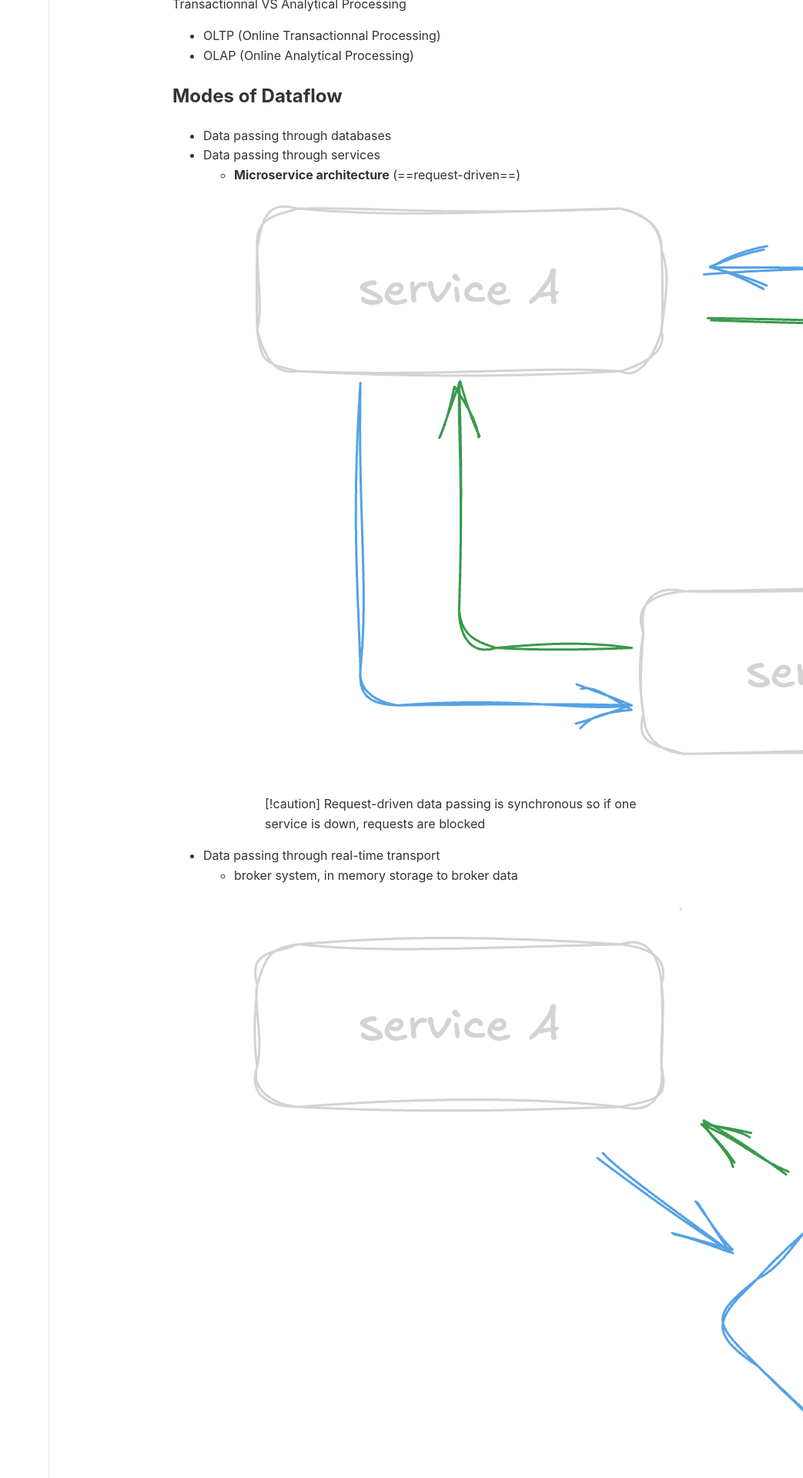
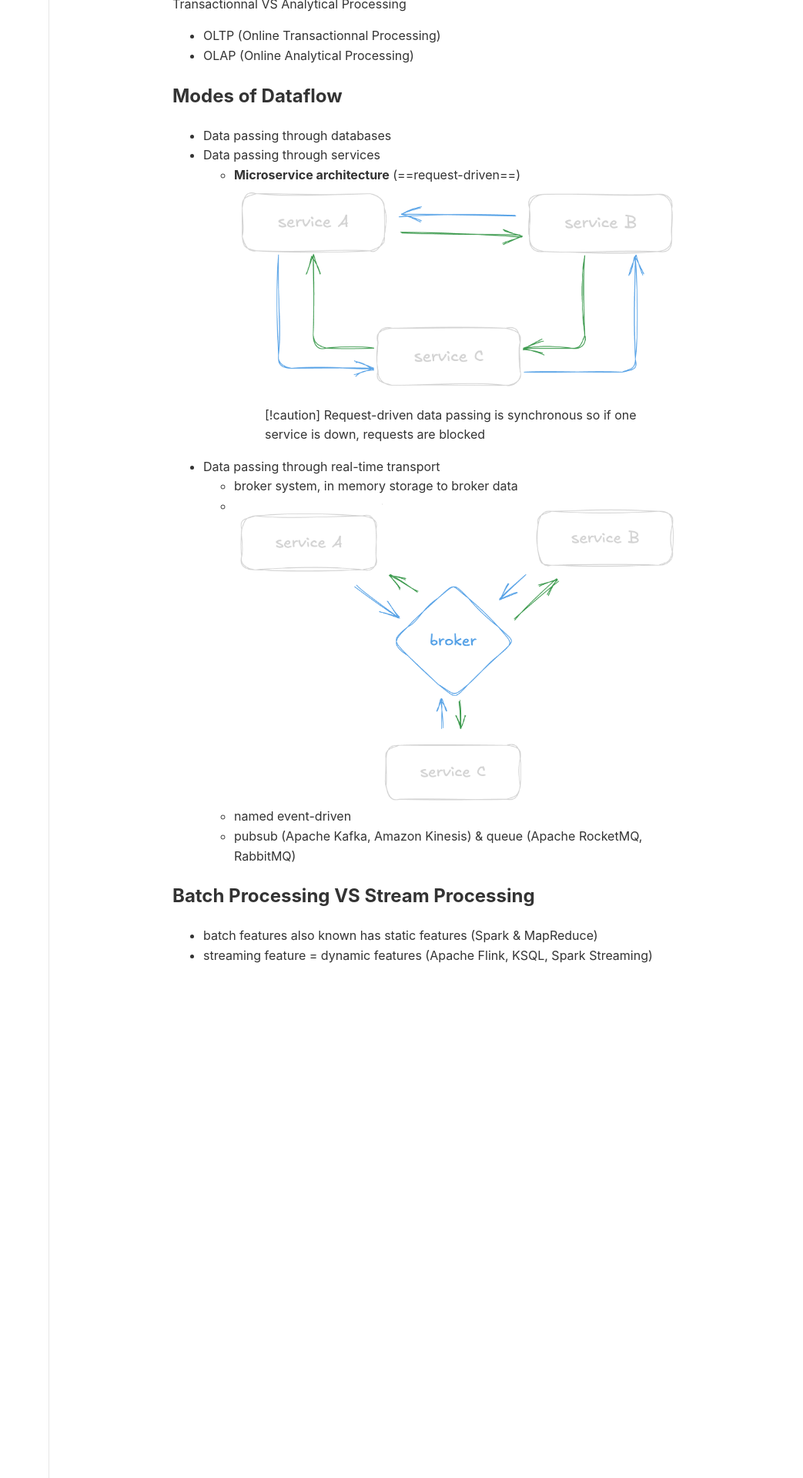
Before and after one commit to tayheau/tayheau.github.io, a Jekyll site: the page built from _notes/designing-ml-systems/chapter1.md, in a window 1280 px wide. Shown: the part 1427-3347 px from the top of the page at 77% size, without its empty margins (237-1280 px from the left). Built offline with Jekyll 4.4.1, drawn with Linux system fonts in a browser that asks for light colours.

Commit message:
Update book.html

```diff
--- a/_layouts/book.html
+++ b/_layouts/book.html
@@ -10,6 +10,11 @@
       font-family: -apple-system, BlinkMacSystemFont, "Segoe UI", Roboto, sans-serif;
       color: #333;
       line-height: 1.6;
+    }
+    img {
+      width: -webkit-fill-available;
+      max-width: 700px;
+      display: block;
     }
     .honkit-layout {
       display: flex;
```
